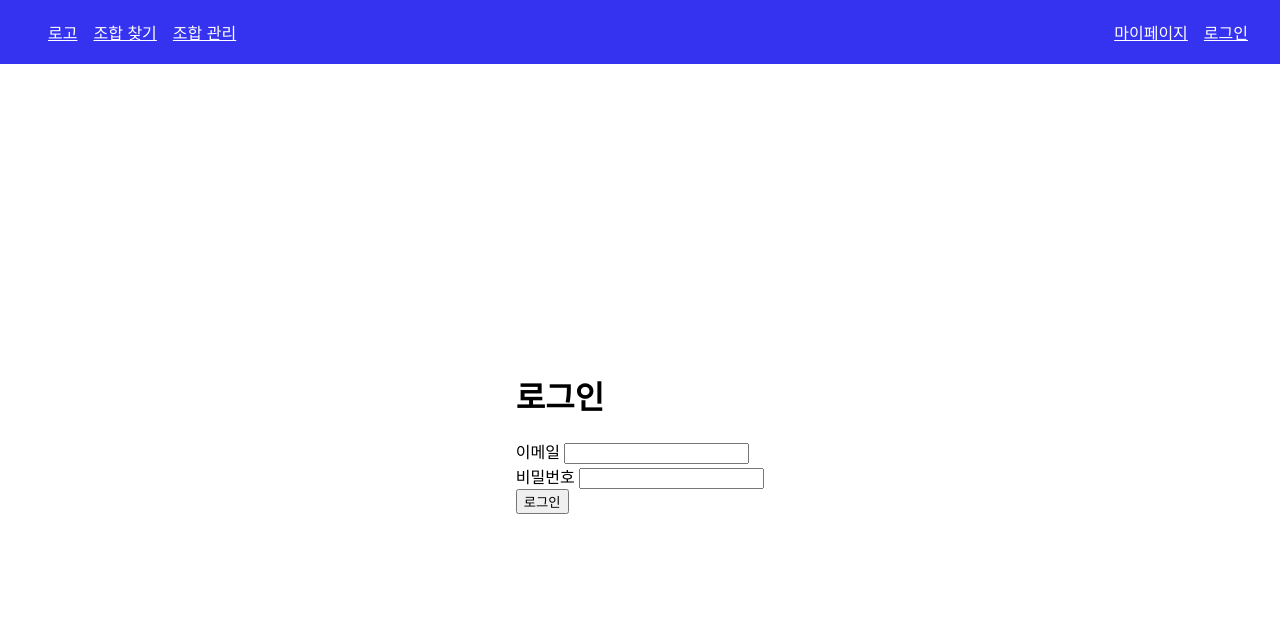
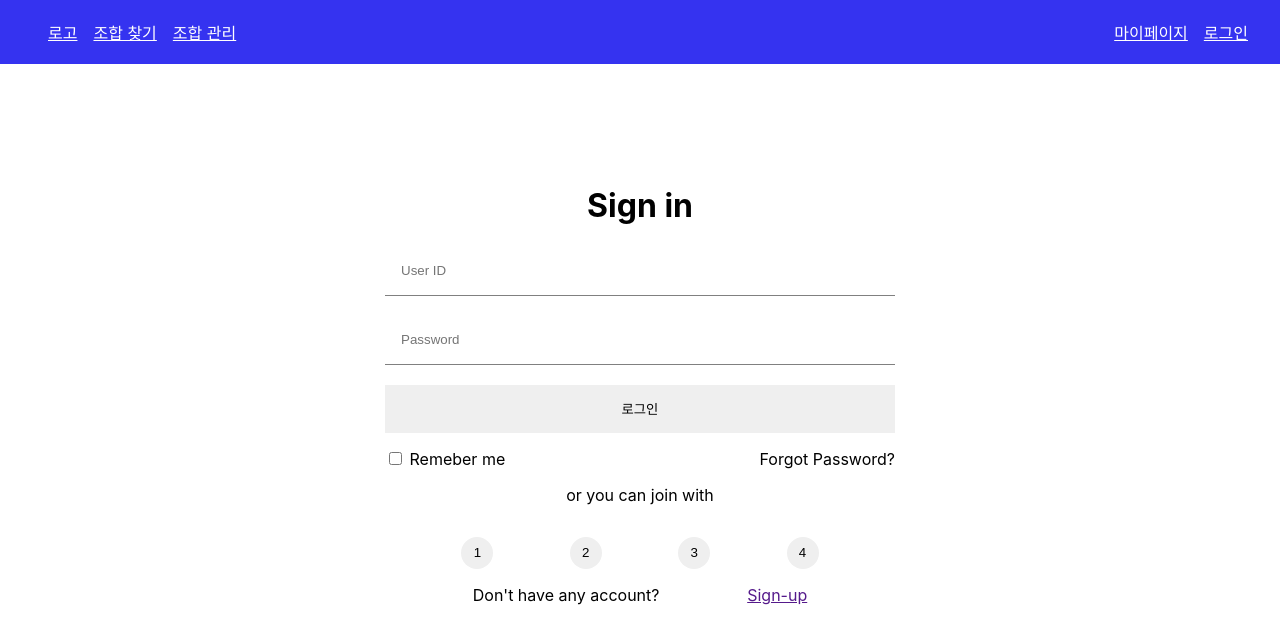
Before and after one commit to unifolio/unifolio-front, a React (Create React App) app: page /signin in a window 1280 px wide. Shown: the top 644 px of the page. Built offline with nearby package versions, Linux system fonts and the light colour scheme.

Commit message:
[Add] sign in style 조정

```diff
--- a/src/components/WaitingPeople.js
+++ b/src/components/WaitingPeople.js
@@ -19,8 +19,9 @@ const WaitingPeople = (props) => {
 
   useEffect(() => {
     const fetchData = async () => {
-      const fetchUsers = await API.getUsers();
-      setUsers(fetchUsers.results);
+      // const fetchUsers = await API.getUsers();
+      // setUsers(fetchUsers.results);
+      setUsers([]);
     }
     fetchData();
   }, []);
--- /dev/null
+++ b/src/lib/styles/index.js
@@ -0,0 +1,3 @@
+import palette from "./palette";
+import * as layout from "./layout";
+export default { palette, layout };
--- /dev/null
+++ b/src/lib/styles/layout.js
@@ -0,0 +1,6 @@
+import { css } from 'styled-components';
+
+export const marginContainer = css`
+  margin: 0 auto !important;
+  max-width: 850px !important;
+`
--- a/src/lib/styles/palette.js
+++ b/src/lib/styles/palette.js
@@ -2,7 +2,7 @@ const palette = {
   blue: [
     "#3533F0"
   ],
-  pink:[
+  pink: [
     "#fc8181"
   ]
 }
--- a/src/pages/SigninPage.js
+++ b/src/pages/SigninPage.js
@@ -1,18 +1,72 @@
 import React, {useState} from 'react';
 import styled from 'styled-components';
+import style from '../lib/styles';
+import { Link } from 'react-router-dom';
 
 const SigninPosition = styled.div`
   height:calc(100vh - 4rem);
+  ${style.layout.marginContainer}
 
   display:flex;
   justify-content: center;
-  align-items: center;
 
 `
 
 const SigninBlock = styled.div`
-  display:block;
+  width: 60%;
 
+  display:flex;
+  flex-direction:column;
+  margin-top: 10%;
+
+  h1 {
+    display:flex;
+    justify-content: center;
+  }
+  button {
+    height: 3rem;
+    border: none;
+  }
+`
+const SigninBlockRow = styled.div`
+  padding-top:1rem;
+  display:flex;
+  justify-content: space-evenly;
+`
+const SigninBlockBottom = styled.div`
+  padding-top:1rem;
+
+  display:flex;
+  flex-direction: row;
+  justify-content: space-between;
+`
+const SigninBlockSocials = styled.div`
+  padding-top:2rem;
+  display: flex;
+  flex-direction: row;
+  justify-content: space-evenly;
+
+  button {
+    width: 2rem;
+    height: 2rem;
+    border-radius: 50%;
+  }
+`
+const SigninIdInput = styled.input.attrs(
+  props => ({ type: "text", name: "email", placeholder: "User ID" })
+)`
+  height: 3rem;
+  border: none;
+  border-bottom: 1px solid gray;
+  padding: 0 1rem;
+`;
+const SigninPasswordInput = styled.input.attrs(
+  props => ({type: "password", name:"password", placeholder: "Password"})
+)`
+  height: 3rem;
+  border: none;
+  border-bottom: 1px solid gray;
+  padding: 0 1rem;
 `
 const SigninPage = () => {
 
@@ -32,14 +86,37 @@ const SigninPage = () => {
       window.location.href = "/finding-association?mode=waiting-people"
     }
   }
+  const handleRememberChange = (e) => {
+    console.log(e.target.value)
+  }
   return (
     <SigninPosition>
       <SigninBlock>
-        <h1> 로그인 </h1>
-        이메일 <input type="text" name="email" onChange={handleEmailChange}/> <br />
-        비밀번호 <input type="password" name="password" onChange={handlePasswordChange} /><br />
+        <SigninBlockRow>
+          <h1> Sign in </h1>
+        </SigninBlockRow>
+        <SigninIdInput onChange={handleEmailChange} /> <br />
+        <SigninPasswordInput onChange={handlePasswordChange} /> <br />
         <button onClick={handleSignin}> 로그인 </button>
+        <SigninBlockBottom>
+          <div>
+            <input type="checkbox" onClick={handleRememberChange} /> Remeber me
+          </div>
+          <div> Forgot Password? </div>
+        </SigninBlockBottom>
+        <SigninBlockRow> or you can join with </SigninBlockRow>
+        <SigninBlockSocials>
+          <button> 1 </button>
+          <button> 2 </button>
+          <button> 3 </button>
+          <button> 4 </button>
+        </SigninBlockSocials>
+        <SigninBlockRow>
+          Don't have any account?
+          <Link> Sign-up </Link>
+        </SigninBlockRow>
       </SigninBlock>
+
     </SigninPosition>
   );
 }
```
